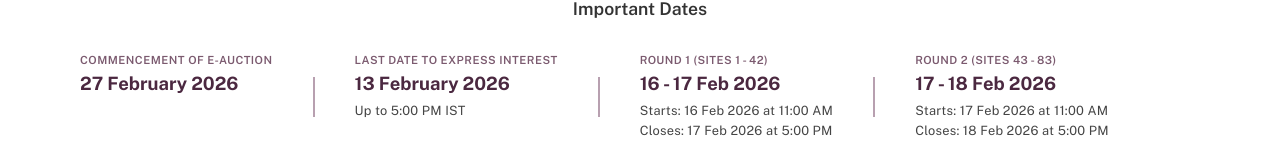
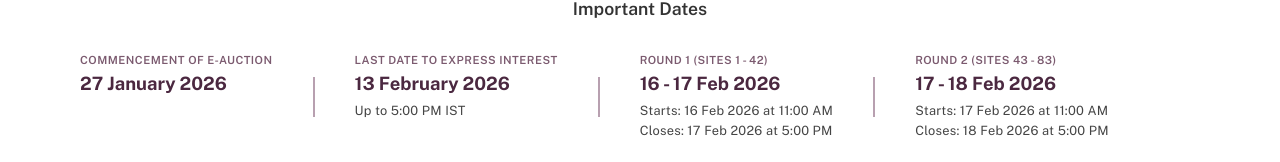
Before and after one commit to zen-citizen/bda-auction-site, a React (Vite) app: page / in a window 1280 px wide. Shown: the part 350-512 px from the top of the page. Built offline with nearby package versions, Linux system fonts and the light colour scheme.

Commit message:
Date fix

```diff
--- a/src/pages/Home.jsx
+++ b/src/pages/Home.jsx
@@ -34,7 +34,7 @@ function Home() {
         <div className="dates-grid">
           <div className="date-item">
             <div className="date-label">Commencement of e-Auction</div>
-            <div className="date-value">27 February 2026</div>
+            <div className="date-value">27 January 2026</div>
           </div>
           <div className="date-divider"></div>
           <div className="date-item">
```
